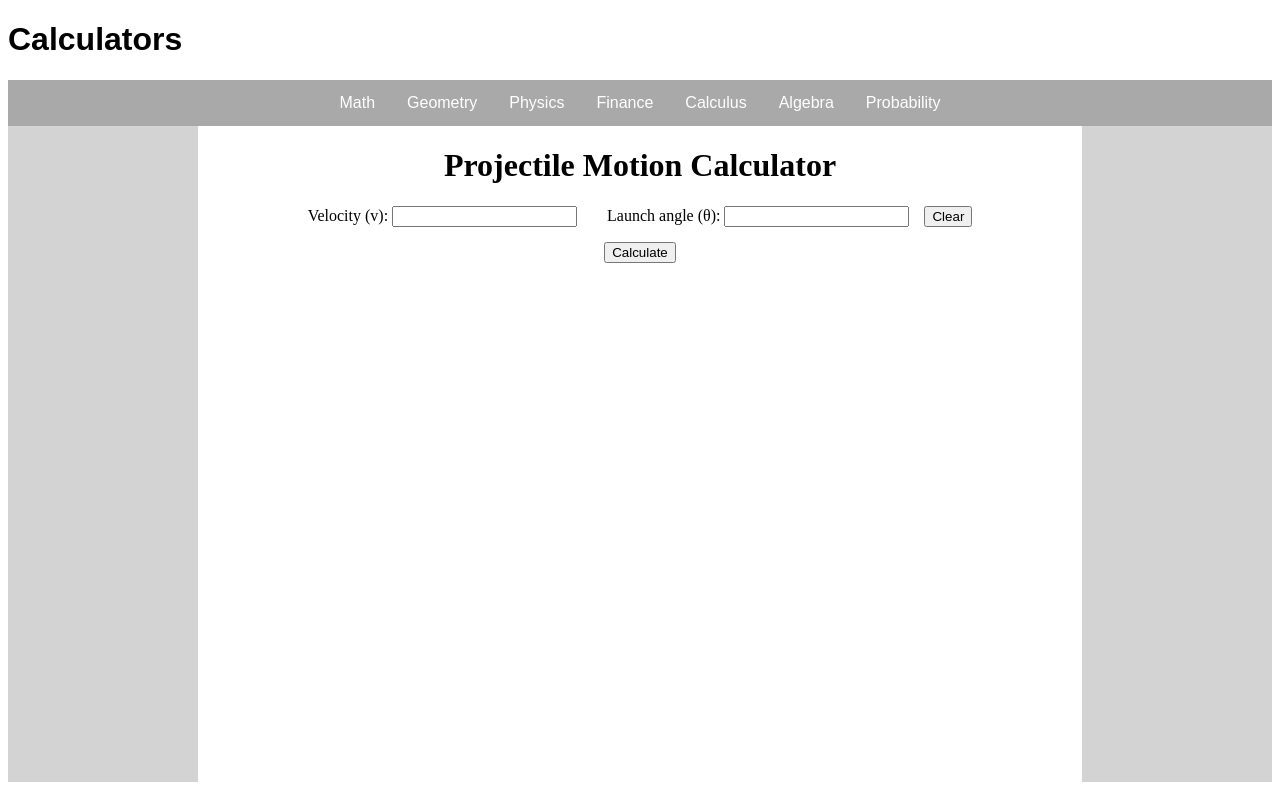
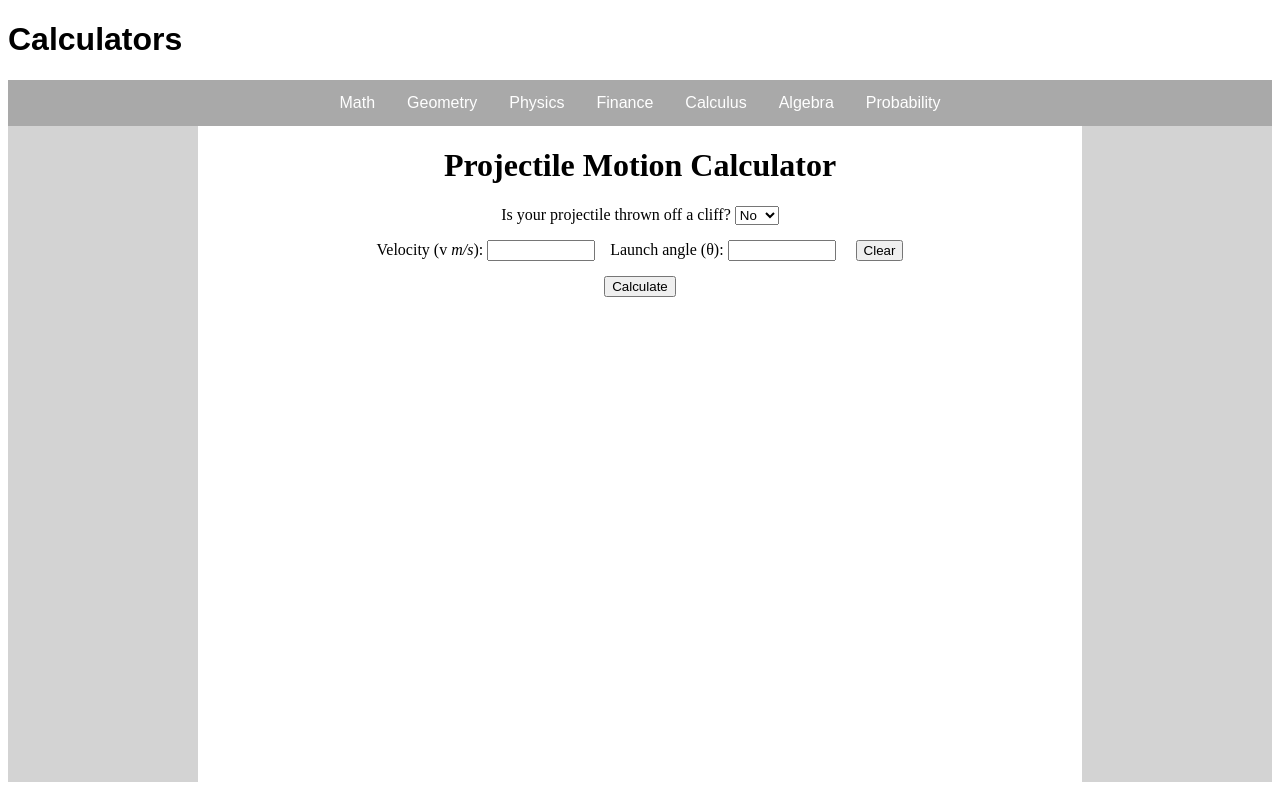
Before and after one commit to matthewberes/calculatorWebsite, an Angular app: page /projectile-motion in a window 1280 px wide. Built offline with nearby package versions, Linux system fonts and the light colour scheme.

Commit message:
add calculations for cliff projectile

```diff
--- a/src/app/projectile-motion/projectile-motion.component.css
+++ b/src/app/projectile-motion/projectile-motion.component.css
@@ -1,3 +1,7 @@
 .answer-div {
     background-color: lightyellow;
 }
+
+input {
+    width: 100px;
+}
--- a/src/app/projectile-motion/projectile-motion.component.html
+++ b/src/app/projectile-motion/projectile-motion.component.html
@@ -2,19 +2,31 @@
 
 <div style="text-align:center">
 
-    <form id="projectileForm" [formGroup]="projectileForm">
-        <label>Velocity (v): </label>
-        <input type="number" id="velocity" name="velocity" formControlName="velocity" style='margin-right: 15px;'>
+    <label>Is your projectile thrown off a cliff? </label>
+    <select #cliff id="cliff" name="cliff" (change)="selectChange()">
+        <option value=0>No</option>
+        <option value=1>Yes</option>
+    </select>
+
+    <form id="projectileForm" [formGroup]="projectileForm" style="margin-top: 15px">
+        <label>Velocity (v <i>m/s</i>): </label>
+        <input type="number" id="velocity" name="velocity" formControlName="velocity">
         <label  style='margin-left: 15px;'>Launch angle (θ): </label>
         <input type="number" id="angle" name="angle" formControlName="angle">
-        <button style='margin-left: 15px;' (click)="clear()">Clear</button>
+        <ng-container *ngIf="cliffToggle == true">
+            <label  style='margin-left: 15px;'>Height (h <i>m</i>): </label>
+            <input type="number" id="height" name="height" formControlName="height">
+        </ng-container>
+        <button style='margin-left: 20px;' (click)="clear()">Clear</button>
     </form>
 
     <button style='margin-top: 15px;' (click)="calculate()">Calculate</button>
-
+</div>
     <ng-container style="margin-top: 25px;" *ngIf="showCalculation">
         <div class="answer-div">
-            <h2>{{calculation}}</h2>
+            <h2 style="
+            width: 40%;
+            margin-left: auto;
+            margin-right: auto;"><span [innerHTML]="calculation"></span></h2>
         </div>
     </ng-container>
-</div>
--- a/src/app/projectile-motion/projectile-motion.component.ts
+++ b/src/app/projectile-motion/projectile-motion.component.ts
@@ -1,5 +1,5 @@
 import { NgIf } from '@angular/common';
-import { Component } from '@angular/core';
+import { ChangeDetectorRef, Component, ElementRef, ViewChild } from '@angular/core';
 import { FormControl, FormGroup, ReactiveFormsModule } from '@angular/forms';
 
 @Component({
@@ -10,16 +10,84 @@ import { FormControl, FormGroup, ReactiveFormsModule } from '@angular/forms';
   styleUrl: './projectile-motion.component.css'
 })
 export class ProjectileMotionComponent {
+  @ViewChild('cliff') cliff!: ElementRef;
+  cliffToggle: boolean = false;
   calculation: string = '';
   showCalculation: boolean = false;
 
   projectileForm = new FormGroup({
     velocity: new FormControl(),
-    angle: new FormControl()
+    angle: new FormControl(),
+    height: new FormControl()
   })
 
+  constructor(private cdr: ChangeDetectorRef) { }
+
+  selectChange() {
+    this.cliffToggle = Boolean(Number(this.cliff.nativeElement.value));
+  }
+
   calculate() {
+    this.showCalculation = false;
+    let time: number = 0;
+    let distance: number = 0;
+    let finalVelocity: number = 0;
+    let finalAngle: number = 0
+    let maxHeight: number = 0;
+    time = this.solveTime();
+    distance = this.solveDistanceX(time);
+    finalVelocity = this.solveFinalVelocity(time);
+    finalAngle = this.solveFinalAngle(time);
+    maxHeight = this.solveMaxHeight();
+    this.calculation = "Time: " + String(time) + "<i>s<\/i><br>Range: " + String(distance) + "<i>m<\/i><br>Final Velocity: " + String(finalVelocity) + "<i>m/s<\/i><br>Final Angle: " + String(finalAngle) + "<i>°<\/i><br>Max Height: " + String(maxHeight) + "<i>m<\/i>";
+    this.showCalculation = true;
+  }
 
+  solveTime(): number {
+    let yVelocity = this.projectileForm.get("velocity")?.value * Math.sin(this.projectileForm.get("angle")?.value * (Math.PI / 180));
+    return Math.round((this.quadraticFormula(-4.9, yVelocity, this.cliffToggle ? this.projectileForm.get("height")?.value : 0) + Number.EPSILON) * 100) / 100;
+  }
+
+  solveDistanceX(time: number): number {
+    let xVelocity = this.projectileForm.get("velocity")?.value * Math.cos(this.projectileForm.get("angle")?.value * (Math.PI / 180));
+    return Math.round(((xVelocity * time) + Number.EPSILON) * 100) / 100;
+  }
+
+  solveFinalVelocity(time: number): number {
+    let xVelocity = this.projectileForm.get("velocity")?.value * Math.cos(this.projectileForm.get("angle")?.value * (Math.PI / 180));
+    let yVelocity = this.projectileForm.get("velocity")?.value * Math.sin(this.projectileForm.get("angle")?.value * (Math.PI / 180));
+    let yVelocityFinal = yVelocity - (9.8 * time);
+    let hypotenuse = Math.sqrt(Math.pow(xVelocity, 2) + Math.pow(yVelocityFinal, 2));
+
+    var angleRad = Math.atan(yVelocityFinal / xVelocity);
+    var angleDeg = angleRad * 180 / Math.PI;
+
+    return Math.round((hypotenuse + Number.EPSILON) * 100) / 100;
+  }
+
+  solveFinalAngle(time: number) {
+    let xVelocity = this.projectileForm.get("velocity")?.value * Math.cos(this.projectileForm.get("angle")?.value * (Math.PI / 180));
+    let yVelocity = this.projectileForm.get("velocity")?.value * Math.sin(this.projectileForm.get("angle")?.value * (Math.PI / 180));
+    let yVelocityFinal = yVelocity - (9.8 * time);
+
+    return Math.round((Math.abs(Math.atan(yVelocityFinal / xVelocity) * (180 / Math.PI)) + Number.EPSILON) * 100) / 100;
+  }
+
+  solveMaxHeight(): number {
+    let yVelocity = this.projectileForm.get("velocity")?.value * Math.sin(this.projectileForm.get("angle")?.value * (Math.PI / 180));
+    let t = yVelocity / 9.8;
+    let solvedQuadratic = (this.cliffToggle ? this.projectileForm.get("height")?.value : 0) + (yVelocity * t) - (4.9 * Math.pow(t, 2))
+    return Math.round((solvedQuadratic + Number.EPSILON) * 100) / 100;
+  }
+
+  quadraticFormula(a: number, b: number, c: number): number {
+    let x1: number = ((- b + Math.sqrt(Math.pow(b, 2) - (4 * a * c))) / (2 * a));
+    let x2: number = ((- b - Math.sqrt(Math.pow(b, 2) - (4 * a * c))) / (2 * a));
+    if (x1 < 0) {
+      return x2;
+    } else {
+      return x1;
+    }
   }
 
   clear() {
```
